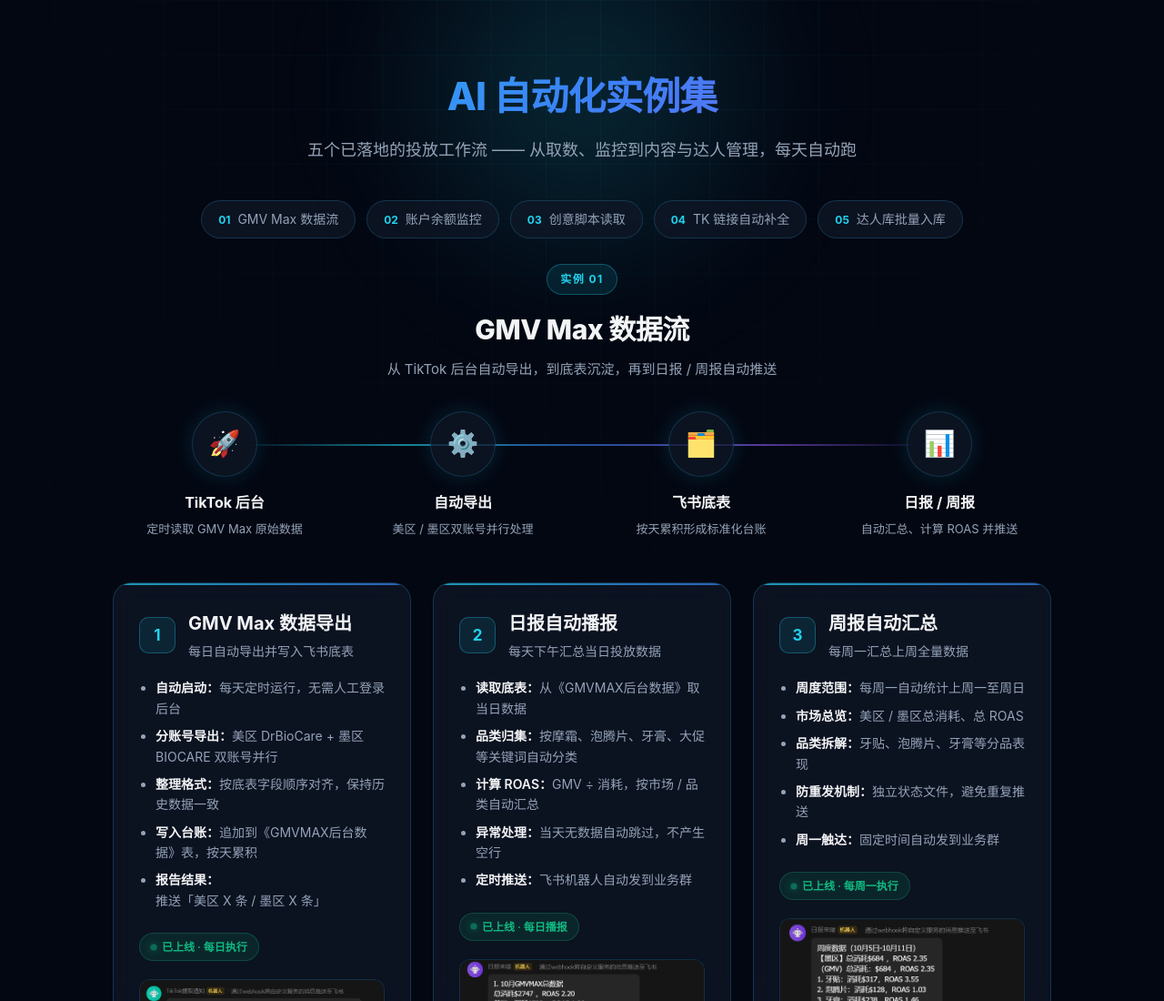
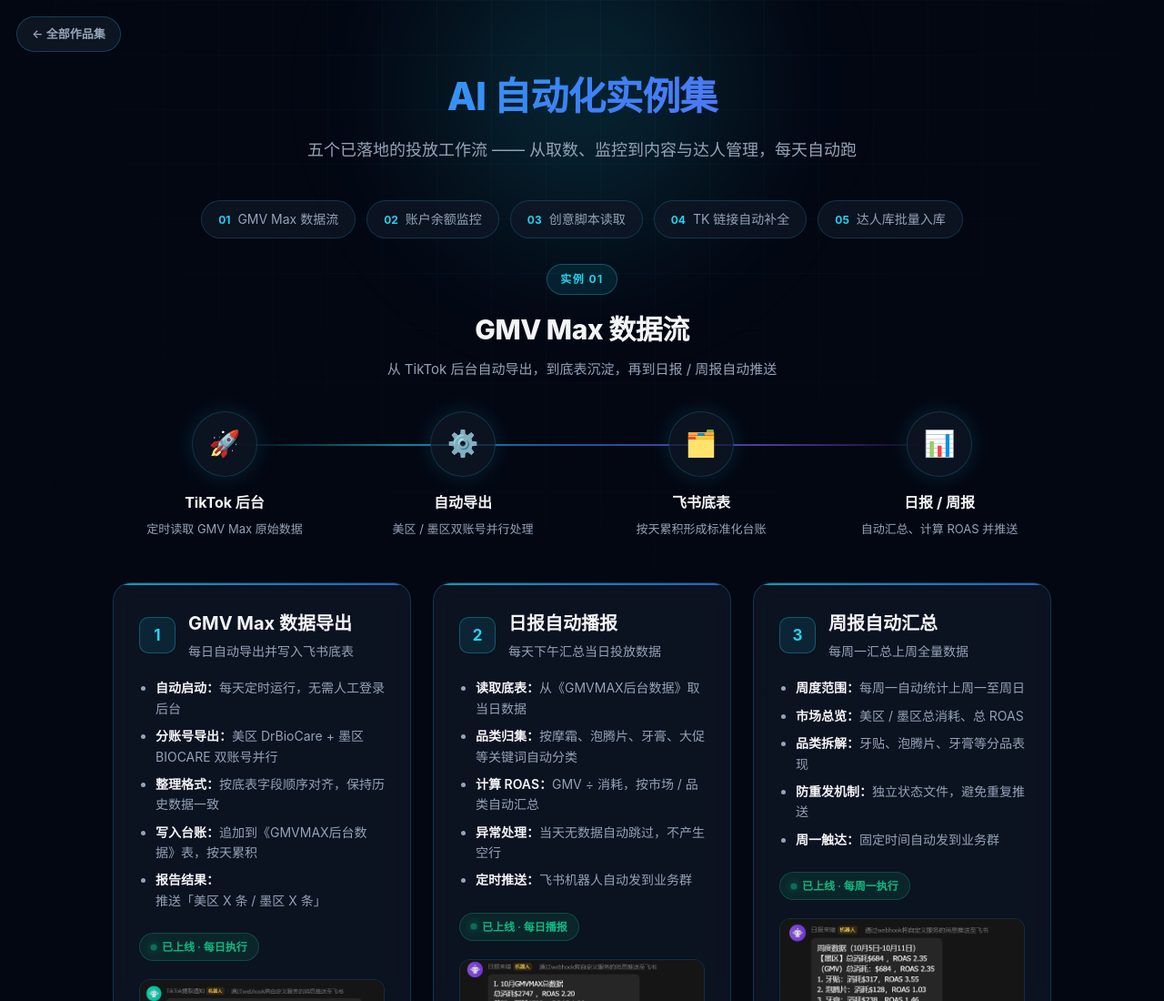
Before and after one commit to BBHUTU/gmvmax-flow, a plain HTML site: page index.html in a window 1280 px wide. Shown: the top 1100 px of the page at 91% size. Drawn offline with Linux system fonts and the light colour scheme.

Commit message:
update index.html

```diff
--- a/index.html
+++ b/index.html
@@ -424,9 +424,25 @@
       color: var(--text-dim);
       font-size: 13px;
     }
+
+    /* 返回总索引 */
+    .home-link {
+      position: fixed; top: 18px; left: 18px; z-index: 60;
+      display: inline-flex; align-items: center; gap: 6px;
+      padding: 8px 16px; border-radius: 999px; font-size: 13px; font-weight: 600;
+      color: var(--text-dim); text-decoration: none;
+      background: rgba(17, 24, 39, 0.82);
+      border: 1px solid rgba(56, 189, 248, 0.25);
+      backdrop-filter: blur(10px); -webkit-backdrop-filter: blur(10px);
+      transition: all .25s ease;
+    }
+    .home-link:hover { color: var(--text); border-color: var(--cyan); box-shadow: 0 0 18px rgba(34,211,238,.22); transform: translateY(-1px); }
+    @media (max-width: 760px) { .home-link { top: 12px; left: 12px; font-size: 12px; padding: 6px 12px; } }
   </style>
 </head>
 <body>
+  <a class="home-link" href="https://bbhutu.github.io/">← 全部作品集</a>
+
   <div class="bg-grid"></div>
   <div class="bg-glow"></div>
 
```
